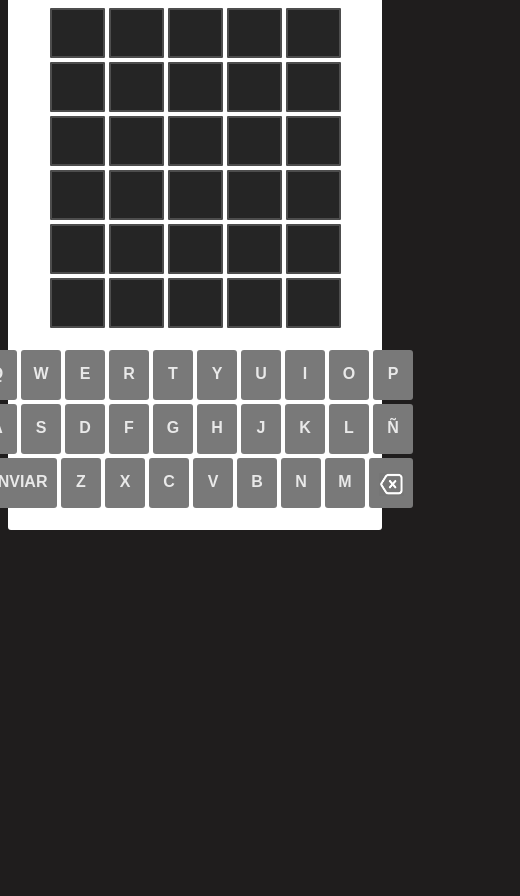
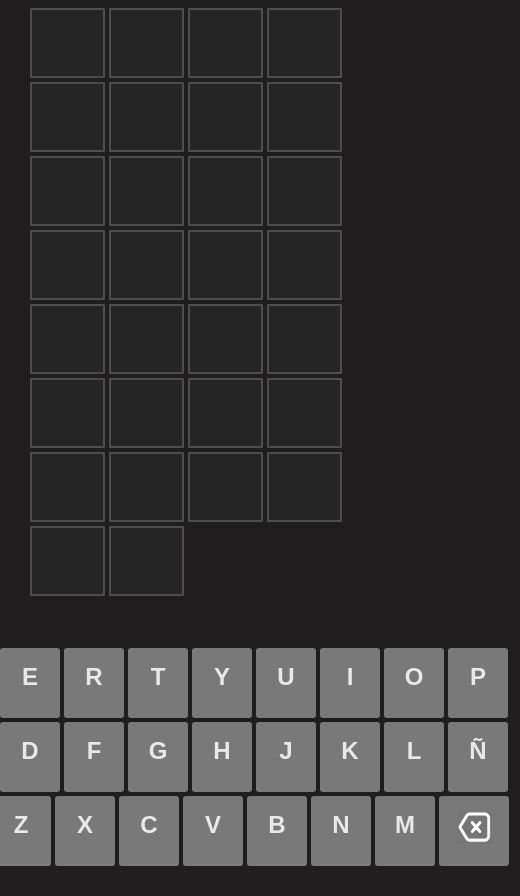
Before and after one commit to francoruiz27/francoruiz27.github.io, a plain HTML site: page index.html in a window 390 px wide. Shown: the part 80-976 px from the top of the page, 520 px wide, since content can reach past the window. Before the commit the page ends 844 px from the top, so only its background shows below. Drawn offline with Linux system fonts and the light colour scheme.

Commit message:
Update estilo.css

```diff
--- a/estilo.css
+++ b/estilo.css
@@ -47,14 +47,12 @@ body {
 }*/
 
 .contenedor {
-    margin: auto;
     border-radius: 3px;
     display: flex;
     flex-direction: column;
+    align-items: center;
     justify-content: center;
-    align-items: center;
     padding: 20px;
-    background-color: white;
 }
 
 h1{
@@ -94,3 +92,52 @@ h1{
     width:25;
     height:23;
 }
+
+@media (max-width: 730px) {
+    #letras>span {
+        padding:15px 10px 10px 10px;
+        height: 70px;
+        width: 60px;
+        text-align: center;
+        margin:2px;
+        float:left;
+        cursor:pointer;
+        border-radius: 3px;
+        background-color:rgb(121, 121, 121);
+        box-sizing: border-box;
+        font-weight: 700;
+    }
+
+    #letras2>span {
+        padding:10px;
+        width: 75px;
+        height: 70px;
+        text-align: center;
+        margin:2px;
+        float:left;
+        border-radius: 1px;
+        background-color: rgb(37, 37, 37);
+        border: 2px solid rgb(77, 77, 77);
+        box-sizing: border-box;
+        font-weight: 700;
+        font-size: xx-large;
+    }
+    #teclado {
+        width:650px;
+        overflow: hidden;
+        font-size: x-large;
+        margin-top: 30px;
+    }
+    .borrar {
+        padding-top: 0px;
+        width:35;
+        height:33;
+    }
+    #letras>span.enviar {
+        width: 115px;
+    }
+
+    #letras>span.borrar {
+        width: 70px;
+    }
+}
```
